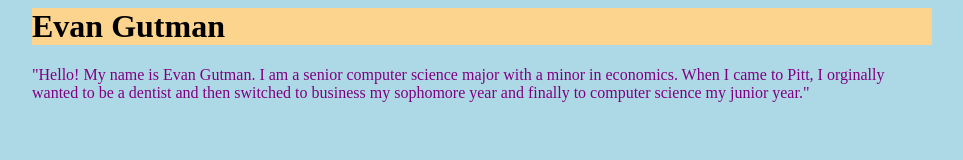
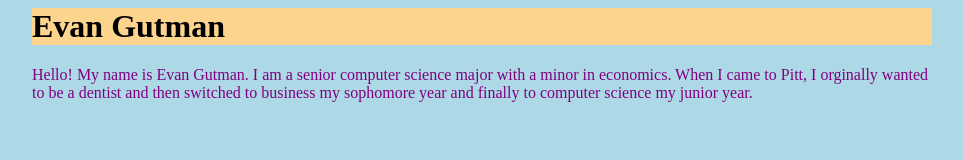
Before and after one commit to evangutman/-assignment-1, a plain HTML site: page index.html in a window 1280 px wide. Shown: the whole page, without its empty margins (158-1121 px from the left). Drawn offline with Linux system fonts and the light colour scheme.

Commit message:
Update index.html

```diff
--- a/index.html
+++ b/index.html
@@ -10,7 +10,7 @@
     <div id="page">
     <div class="text">
       <h1>Evan Gutman</h1>
-      <p style="color:purple;"> "Hello! My name is Evan Gutman. I am a senior computer science major with a minor in economics. When I came to Pitt, I orginally wanted to be a dentist and then switched to business my sophomore year and finally to computer science my junior year."</p>
+      <p style="color:purple;"> Hello! My name is Evan Gutman. I am a senior computer science major with a minor in economics. When I came to Pitt, I orginally wanted to be a dentist and then switched to business my sophomore year and finally to computer science my junior year.</p>
     </div>
     </div>
   </div>
```
